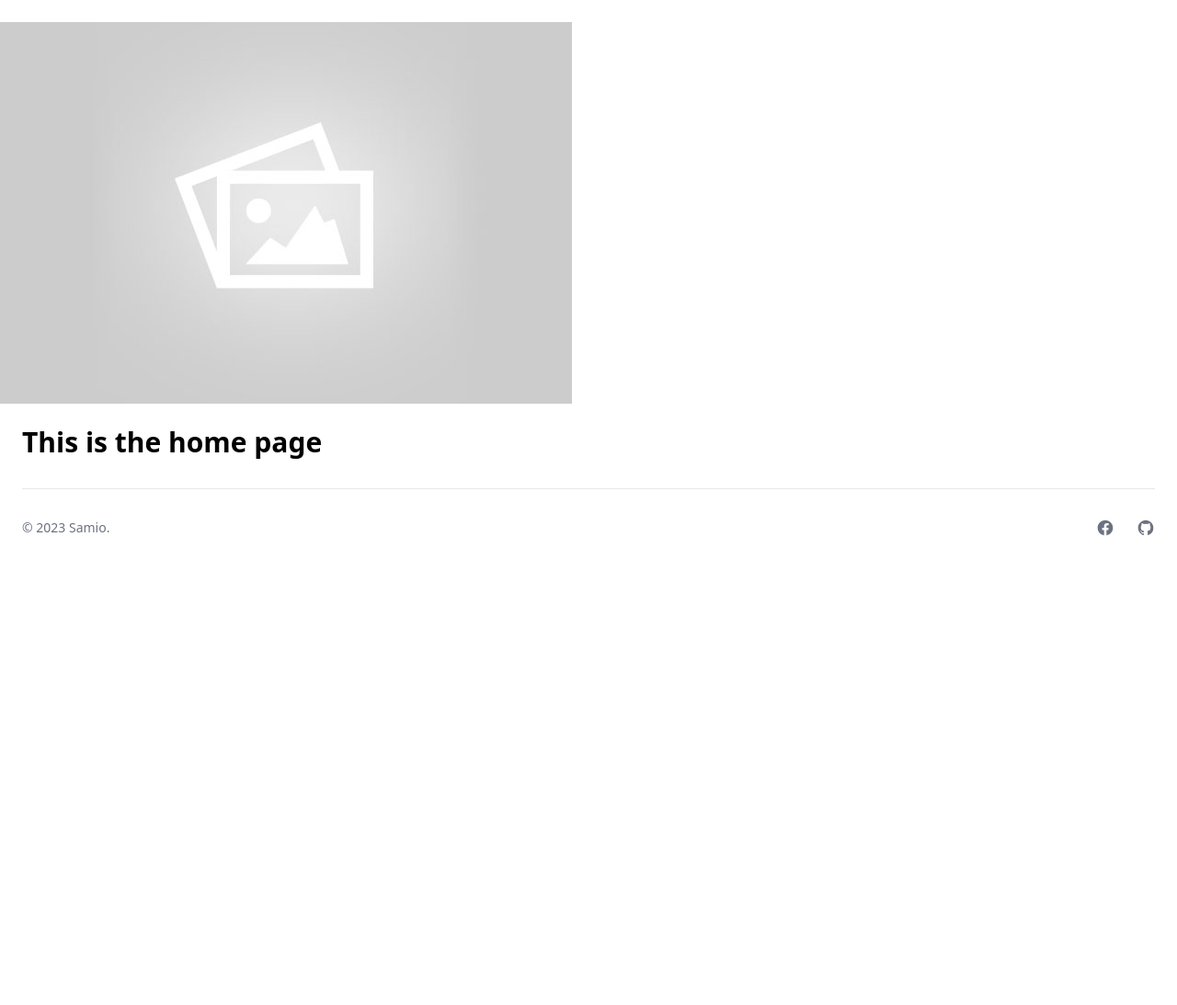
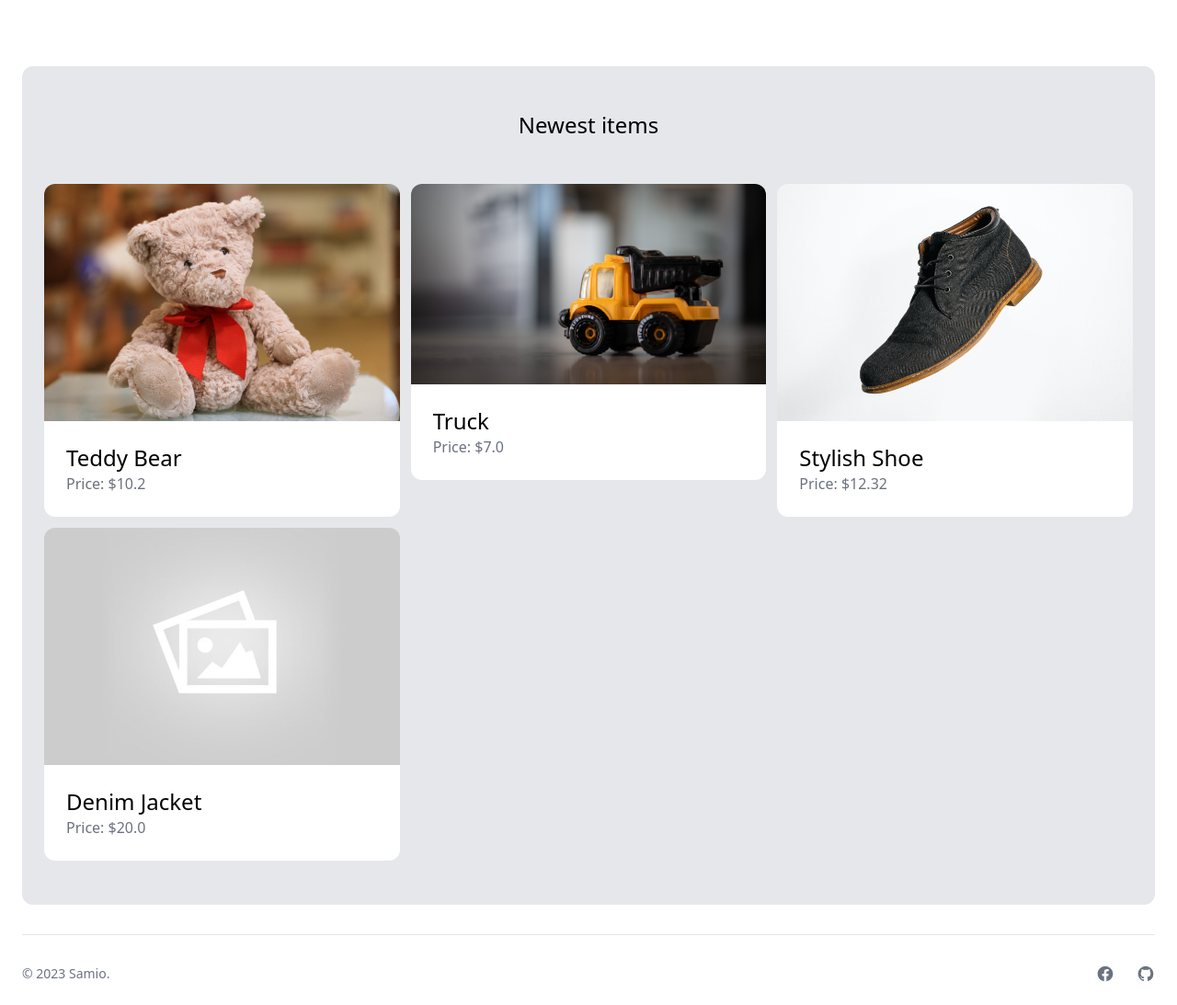
Before and after one commit to wsamio/Online-Marketplace, a Django app: template core/templates/core/index.html in a window 1280 px wide. Shown: the part 77-1170 px from the top of the page at 92% size. Before the commit the page ends 660 px from the top, so only its background shows below. Run offline with Django 4.2, Linux system fonts and the light colour scheme; the template is opened without the code that fills it: values that come from a table or form of the project are taken from there, others are empty; data comes from the database, SQL or seed files in the repository; parts of the project's set-up code (start-up, migrations or seed data) failed here and were passed over; some libraries are stand-ins or nearby versions.

Commit message:
Rendering items in home page, model fixes

```diff
--- a/core/templates/core/index.html
+++ b/core/templates/core/index.html
@@ -2,6 +2,30 @@
 {% block title %} • Online Marketplace • {% endblock title %}
 
 {% block content %}
-<h1 class="text-3xl font-bold">This is the home page</h1>
+
+<div class="mt-6 px-6 py-12 bg-gray-200 rounded-xl">
+    <h2 class="mb-12 text-2xl text-center">Newest items</h2>
+
+    <div class="grid grid-cols-3 gap-3">
+        {% for item in items %}
+        <div>
+            <a href="">
+                <div>
+                    <!-- <h1 class="text-lg font-bold">{{ item.name }}</h1>
+                    <p>{{ item.description }}</p> -->
+                    <img src="{{ item.item_image.url }}" class="rounded-t-xl">
+                </div>
+                <div class="p-6 bg-white rounded-b-xl">
+                    <h2 class="text-2xl">{{ item.title }}</h2>
+                    <p class="text-gray-500">Price: ${{ item.price }}</p>
+                </div>
+            </a>
+        </div>
+
+        {% endfor %}
+    </div>
+</div>
+
+
 
 {% endblock content %}
--- a/item/models.py
+++ b/item/models.py
@@ -15,16 +15,19 @@ class Category(models.Model):
 
 
 class Item(models.Model):
-    name = models.CharField(max_length=150)
-    desciption = models.TextField(max_length=300)
+    title = models.CharField(max_length=150)
+    description = models.TextField(max_length=300)
     price = models.FloatField()
-    featured_image = models.ImageField(null=True, blank=True, default='default.jpg')
+    item_image = models.ImageField(null=True, blank=True, default='default.jpg')
     is_sold = models.BooleanField(default=False)
-    category = models.ForeignKey(Category, on_delete=models.CASCADE)
-    created_by = models.ForeignKey(User, related_name="items", on_delete=models.CASCADE)
+    category = models.ForeignKey(Category, related_name='items', on_delete=models.CASCADE)
+    created_by = models.ForeignKey(User, on_delete=models.CASCADE)
     created_at = models.DateTimeField(auto_now_add=True)
     id = models.UUIDField(default=uuid.uuid4, unique=True, primary_key=True, editable=False)
 
 
     def __str__(self):
-        return self.name
+        return self.title
+
+    class Meta:
+        ordering = ['-created_at']
--- a/templates/main.html
+++ b/templates/main.html
@@ -11,9 +11,6 @@
 <body>
     {% include 'navbar.html' %}
 
-    <img src="{% static 'images/default.jpg' %}">
-
-
     <div class="px-6 py-6">
         {% block content %}
 
```
Also changed, not shown: core/views.py (+7 -1 lines), db.sqlite3, item/migrations/0003_alter_item_category_alter_item_created_by.py (added), item/migrations/0004_rename_desciption_item_description.py (added), item/migrations/0005_rename_featured_image_item_item_image.py (added), item/migrations/0006_rename_name_item_title.py (added), item/migrations/0007_rename_description_item_desciption_and_more.py (added), item/migrations/0008_rename_desciption_item_description_and_more.py (added), static/images/shoe.jpg (added), static/images/teddy-bear.jpg (added), static/images/thumb-816x460-cbf3005a3f82d666546b0973b4df6d00_m22LEFk.png (added), static/images/thumb-816x460-cbf3005a3f82d666546b0973b4df6d00_nec9oW1.png (added), static/images/toy-car.jpg (added).
